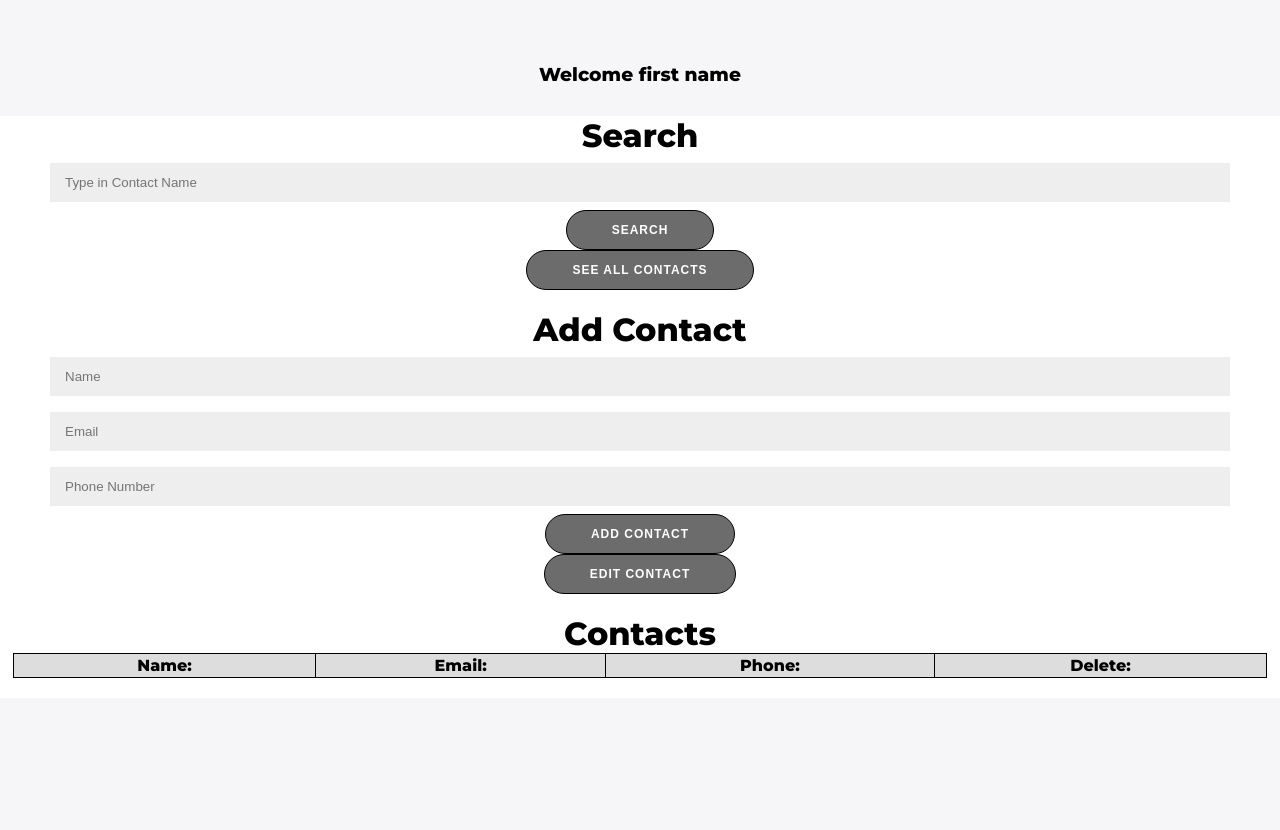
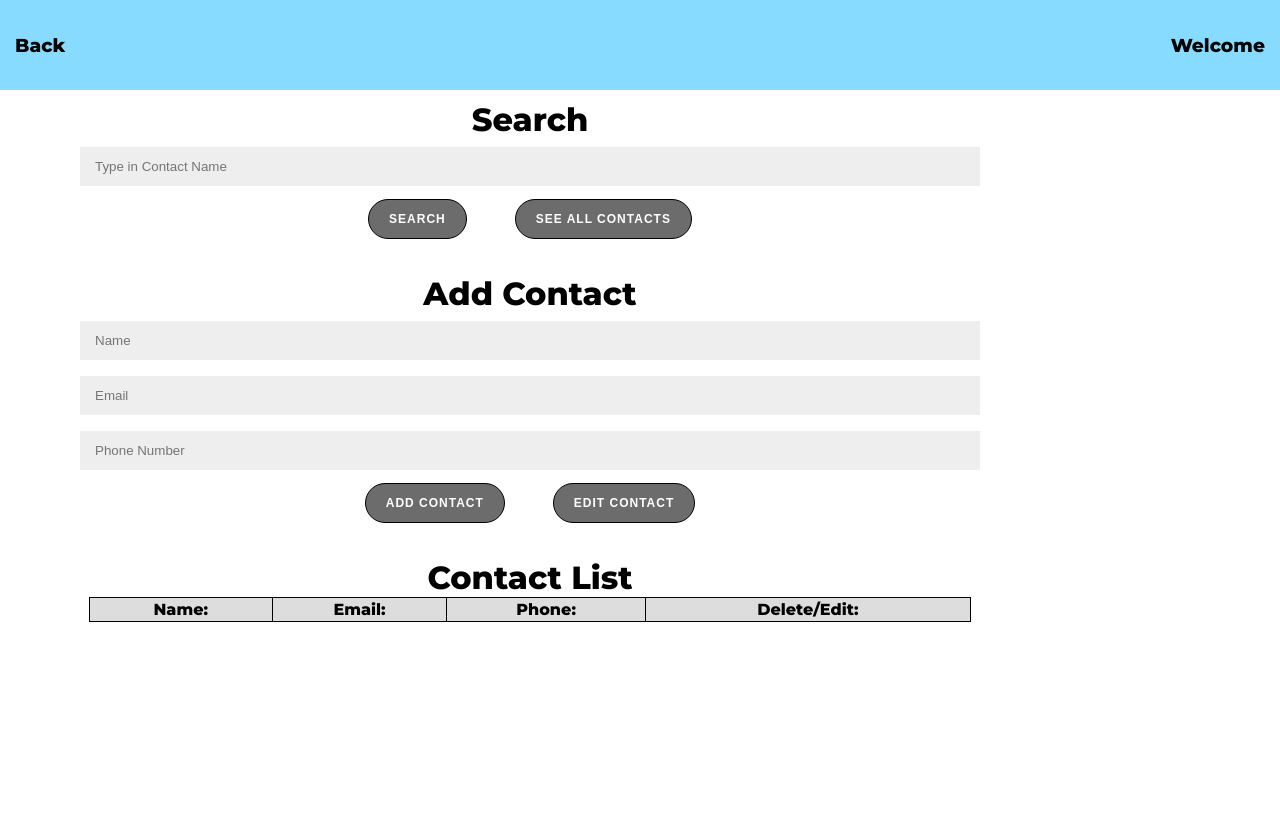
Before and after one commit to aMarshmallows/ContactManager, a PHP site: page /contacts.html in a window 1280 px wide. After the commit the page ends 622 px from the top, so only its background shows below. Run offline with PHP 8.4, Linux system fonts and the light colour scheme; lists and menus that the app fills with data are empty; some libraries are stand-ins or nearby versions.

Commit message:
fixed bad commit

```diff
--- a/var/www/html/contacts.html
+++ b/var/www/html/contacts.html
@@ -9,33 +9,48 @@
 
 <body>
 	<!-- partial:index.partial.html -->
-<h3 style="text-align: left; margin: 20px 0 30px;">Welcome first name</h3>
-<div class="dashboard-container" id="container">
+
+	<div class="nav-bar">
+		<h3 id="back" class="left-stick-header">Back</h3>
+		<div>
+			<h3 id="greeting">Welcome</h3>
+		</div>
+	</div>
+
+	<!-- partial:index.partial.html -->
+	<div class="dashboard" id="container">
 
 		<div class="dashboard-container">
 			<form action="#">
 				<h1>Search</h1>
 				<span></span>
 				<input type="search" placeholder="Type in Contact Name" id = "search" />
+				<div class="button-wrapper">
 					<button class="buttons" id="searchBtn">Search</button>
 					<button class="buttons" id="seeAll">See All Contacts</button>
+				</div>
+
+			</form>
+		</div>
+
+		<div class="dashboard-container">
+			<form action="#" onsubmit="return false">
+				<h1>Add Contact</h1>
+				<span></span>
+				<input type="text" placeholder="Name" id = "name1" />
+				<input type="text" placeholder="Email" id = "email1" />
+				<input type="text" placeholder="Phone Number" id = "phoneNumber1"/>
+				<div class="button-wrapper">
+					<button class="buttons" id="addButton">Add Contact</button>
+					<button class="buttons" id="editButton">Edit Contact</button>
+				</div>
+
 			</form>
 		</div>
 
 		<div class="dashboard-container">
 			<form action="#">
-			<h1>Add Contact</h1>
-			<span></span>
-			<input type="text" placeholder="Name" id = "name1" />
-			<input type="text" placeholder="Email" id = "email1" />
-			<input type="text" placeholder="Phone Number" id = "phoneNumber1"/>
-			<button class="buttons" id="addButton">Add Contact</button>
-			<button class="buttons" id="editButton">Edit Contact</button>
-		</form>
-	</div>
-
-	<div class="dashboard-container">
-		<h1>Contacts</h1>
+				<h1>Contact List</h1>
 				<span></span>
 
 				<table>
@@ -44,13 +59,14 @@
 							<th>Name:</th>
 							<th>Email:</th>
 							<th>Phone:</th>
-					<th>Delete:</th>
+							<th>Delete/Edit:</th>
 						</tr>
 					</thead>
 
-			<tbody id="table_body">
+          <tbody id = "table_body">
 
           </tbody>
+
 				</table>
     </div>
 
--- a/var/www/html/css/style.css
+++ b/var/www/html/css/style.css
@@ -5,14 +5,12 @@
 }
 
 body {
-	background: #f6f5f7;
-	display: flex;
+	background: #fff;
+	align-items: center;
 	justify-content: center;
-	align-items: center;
+	margin:0px;
 	flex-direction: column;
 	font-family: 'Montserrat', sans-serif;
-	height: 100vh;
-	margin: -20px 0 50px;
 }
 
 h1 {
@@ -51,7 +49,7 @@ button {
 	color: #FFFFFF;
 	font-size: 12px;
 	font-weight: bold;
-	padding: 12px 45px;
+	padding: 12px 20px;
 	letter-spacing: 1px;
 	text-transform: uppercase;
 	transition: transform 80ms ease-in;
@@ -88,6 +86,47 @@ input {
 	margin: 8px 0;
 	width: 100%;
 }
+header{
+	width: 100%;
+	height: 90px;
+}
+
+.left-stick-header{
+	display: flex;
+	flex-direction: row;
+	gap: 20px;
+
+}
+
+.nav-bar{
+	background: #87dbff;
+	padding: 15px;
+	margin: 0px;
+	display: flex;
+	flex-direction: row;
+	justify-content: space-between;
+}
+
+.button-wrapper{
+	display:flex;
+	flex-direction:row;
+	gap: 3em;
+	padding: 5px;
+}
+
+.wrapper{
+	width: 90%;
+	margin: 0 auto;
+}
+.top-section-container{
+	background-color: #2B73FF;
+	height: 10%px;
+}
+
+.login-error{
+	color: #f70101;
+}
+
 
 .container {
 	background-color: #fff;
@@ -101,12 +140,19 @@ input {
 	min-height: 480px;
 }
 
+.dashboard{
+	display:flex;
+	justify-content: center;
+	margin-left: 30px;
+	flex-direction: column;
+}
+
 .dashboard-container {
-	left: 0;
-	width: 100%;
+	padding-top: 10px;
 	margin-bottom: 20px;
-	z-index: 2;
 	background-color: #fff;
+	max-width: 1000px;
+	justify-self: center;
 }
 
 .form-container {
--- a/var/www/html/js/script3.js
+++ b/var/www/html/js/script3.js
@@ -3,6 +3,9 @@ const searchButton = document.getElementById('searchBtn');
 const seeAllButton = document.getElementById('seeAll');
 
 let contacts = []
+function getClickID(clickID){
+
+}
 
 // loading table values API
 fetch("http://cop4331group20.online/LAMPAPI/SearchContacts.php",{
@@ -19,13 +22,15 @@ fetch("http://cop4331group20.online/LAMPAPI/SearchContacts.php",{
 }).then(data => {
     console.log(data["results"][0])
     let tableData = "";
+    let counter = 0;
     contacts = data["results"].map((values)=>{
         tableData+= `<tr>
         <td>${values.Name}</td>
         <td>${values.Email}</td>
         <td>${values.Phone}</td>
-        <td><button class="buttons" id="delete${values.Name}">Delete</button></td>
+        <td><button class="buttons" id="delete${counter}" onclick="getClickID(this.id)">Delete</button><button class="buttons" id="edit${counter}" onclick="getClickID(this.id)">Edit</button></td>
         </tr>`
+        counter++;
 
         return{Name: values.Name, Email: values.Email, Phone: values.Phone}
     })
@@ -38,6 +43,7 @@ searchButton.addEventListener('click', () => {
     const value = document.getElementById("search").value;
 
     let tableData2 = "";
+    let counter3 = 0;
     contacts.forEach(contact => {
         const isVisible = contact.Name.toLowerCase().includes(value) || contact.Email.toLowerCase().includes(value) || contact.Phone.includes(value);
 
@@ -46,7 +52,9 @@ searchButton.addEventListener('click', () => {
             <td>${contact.Name}</td>
             <td>${contact.Email}</td>
             <td>${contact.Phone}</td>
+            <td><button class="buttons" id="delete${counter3}" onclick="getClickID(this.id)">Delete</button><button class="buttons" id="edit${counter3}" onclick="getClickID(this.id)">Edit</button></td>
             </tr>`
+            counter3++;
         }
     })
 
@@ -70,13 +78,15 @@ seeAllButton.addEventListener('click', () => {
     }).then(data => {
         console.log(data["results"][0])
         let tableData3 = "";
+        let counter2 = 0;
         contacts = data["results"].map((values)=>{
             tableData3+= `<tr>
             <td>${values.Name}</td>
             <td>${values.Email}</td>
             <td>${values.Phone}</td>
-            <td><button class="buttons" id="delete">Delete</button></td>
+            <td><button class="buttons" id="delete${counter2}" onclick="getClickID(this.id)">Delete</button><button class="buttons" id="edit${counter2}" onclick="getClickID(this.id)">Edit</button></td>
             </tr>`
+            counter2++;
 
             return{Name: values.Name, Email: values.Email, Phone: values.Phone}
     })
```
Also changed, not shown: var/www/html/index.html (+12 -17 lines), var/www/html/js/script.js (+53 -5 lines). Lines whose indentation alone changed are shown as unchanged.
